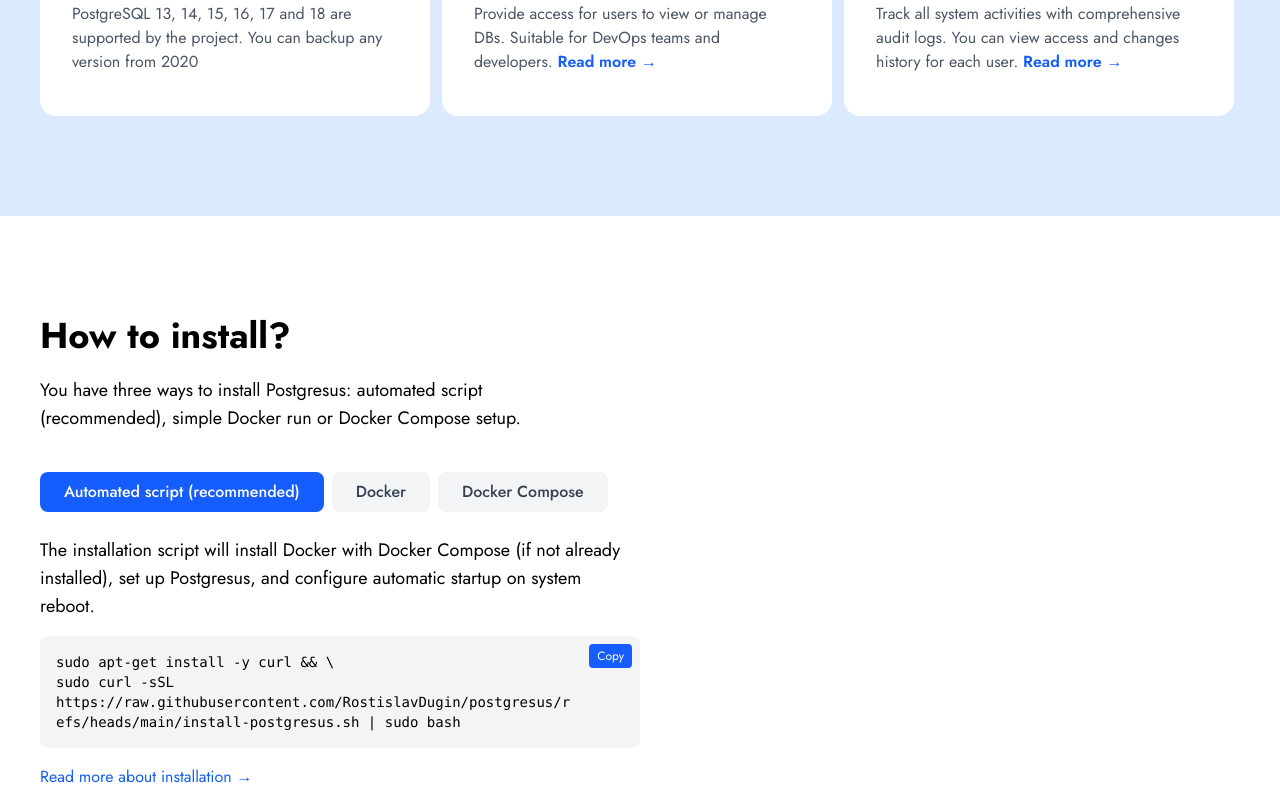
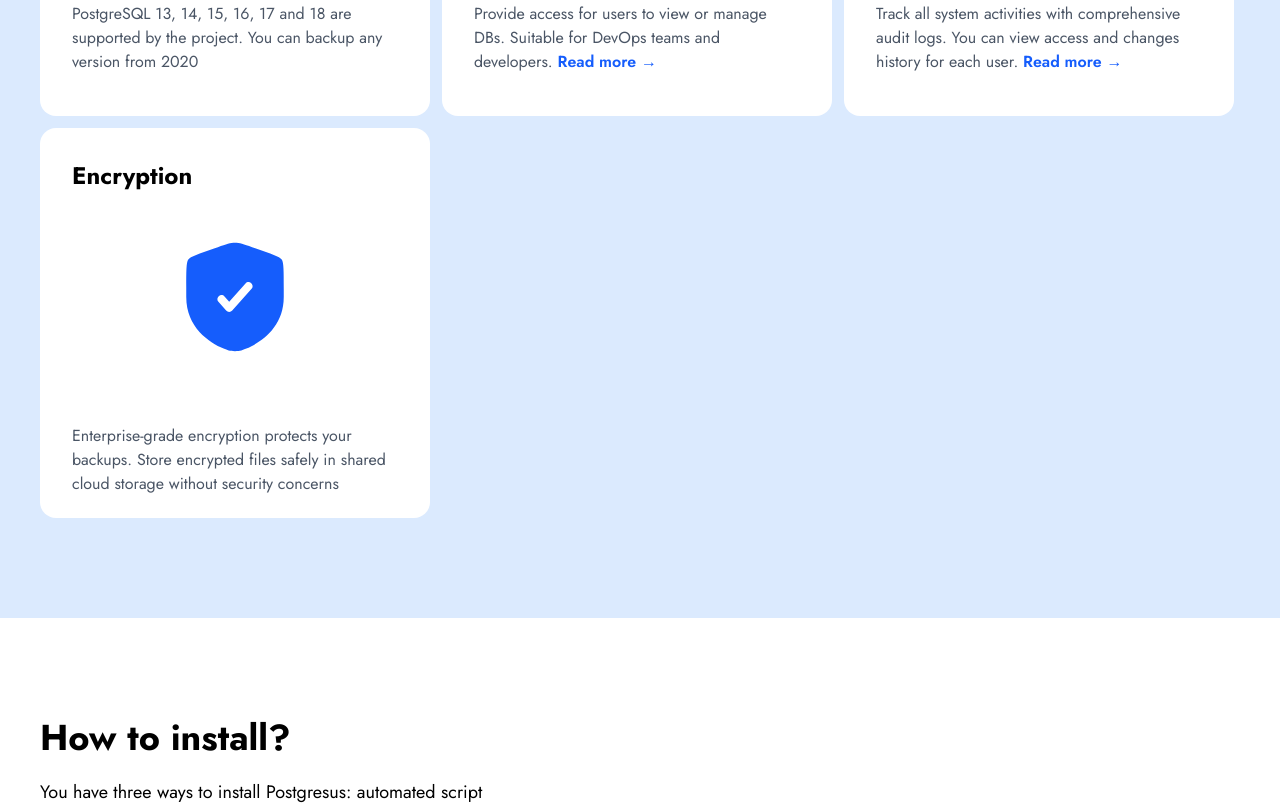
Before and after one commit to RostislavDugin/postgresus, a Next.js app: page / in a window 1280 px wide. Shown: the part 4620-5425 px from the top of the page. Built offline with nearby package versions, Linux system fonts and the light colour scheme.

Commit message:
FEATURE (encyption): Add info about encryption

```diff
--- a/app/page.tsx
+++ b/app/page.tsx
@@ -8,7 +8,7 @@
   description:
     "Free and open source tool for PostgreSQL scheduled backups. Save them locally and to clouds. Notifications to Slack, Discord, etc.",
   keywords:
-    "PostgreSQL, backup, monitoring, database, scheduled backups, Docker, self-hosted, open source, S3, Google Drive, Slack notifications, Discord, DevOps, database monitoring, pg_dump, database restore",
+    "PostgreSQL, backup, monitoring, database, scheduled backups, Docker, self-hosted, open source, S3, Google Drive, Slack notifications, Discord, DevOps, database monitoring, pg_dump, database restore, encryption, AES-256, backup encryption",
   robots: "index, follow",
   alternates: {
     canonical: "https://postgresus.com",
@@ -81,8 +81,8 @@
               "Database health monitoring",
               "Self-hosted via Docker",
               "Open source and free",
-              "Support for PostgreSQL 13-17",
-              "Backup compression and encryption",
+              "Support for PostgreSQL 13-18",
+              "Backup compression and AES-256-GCM encryption",
             ],
             screenshot: "https://postgresus.com/images/index/dashboard.svg",
             softwareVersion: "latest",
@@ -700,7 +700,7 @@
 
               <div className="mt-3 text-sm text-gray-600 md:mt-0 md:text-base">
                 Files are kept on VPS, cloud storages and other places. You can
-                choose any storage you. Files are always owned by you need.{" "}
+                choose any storage you. Files are always owned by you.{" "}
                 <a
                   href="/storages"
                   className="font-semibold text-blue-600 hover:text-blue-700"
@@ -853,6 +853,27 @@
                 </a>
               </div>
             </div>
+
+            <div className="h-[320px] max-h-[320px] w-[320px] rounded-2xl bg-white p-8 md:h-[390px] md:max-h-[390px] md:w-[390px]">
+              <h3 className="mb-3 text-xl font-bold md:text-2xl">
+                Encryption
+              </h3>
+
+              <div className="flex h-[120px] max-h-[120px] justify-center pt-7 sm:h-[200px] sm:max-h-[200px]">
+                <img
+                  className="max-h-[100px] sm:max-h-[130px]"
+                  src="/images/index/feature-encryption.svg"
+                  alt="Backup encryption"
+                  loading="lazy"
+                />
+              </div>
+
+              <div className="pt-5 text-sm text-gray-600 sm:pt-5 sm:text-base">
+                Enterprise-grade encryption protects your backups.
+                Store encrypted files safely in shared cloud storage without
+                security concerns
+              </div>
+            </div>
           </div>
         </div>
       </div>
@@ -1002,10 +1023,13 @@
                 <p className="max-w-[500px] md:text-lg">
                   No. All the data executes within containers you control, on
                   servers you own. Credentials and backup files are left on your
-                  server or in the cloud account of your choice. Because
-                  it&apos;s open source, you or your security team, can inspect
-                  every line to make sure it meets your organization&apos;s
-                  needs before it&apos;s run.
+                  server or in the cloud account of your choice. Additionally,
+                  Postgresus offers enterprise-grade AES-256-GCM encryption for
+                  your backup files. This means even if someone gains access to
+                  your storage, encrypted backups remain useless without the
+                  decryption key. Because it&apos;s open source, you or your
+                  security team can inspect every line to make sure it meets
+                  your organization&apos;s needs before it&apos;s run.
                 </p>
               </div>
 
```
Also changed, not shown: public/images/index/feature-encryption.svg (added), public/llms.txt.
